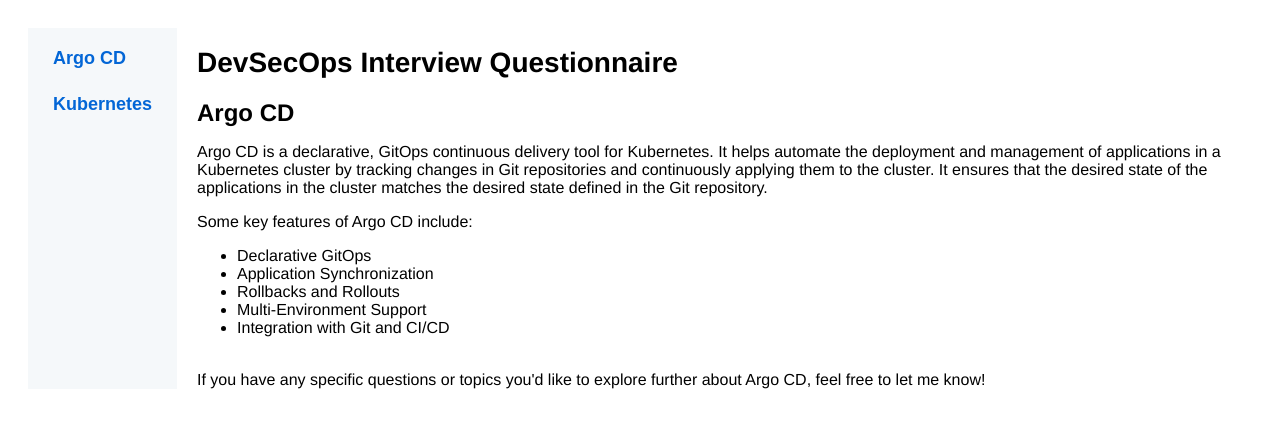
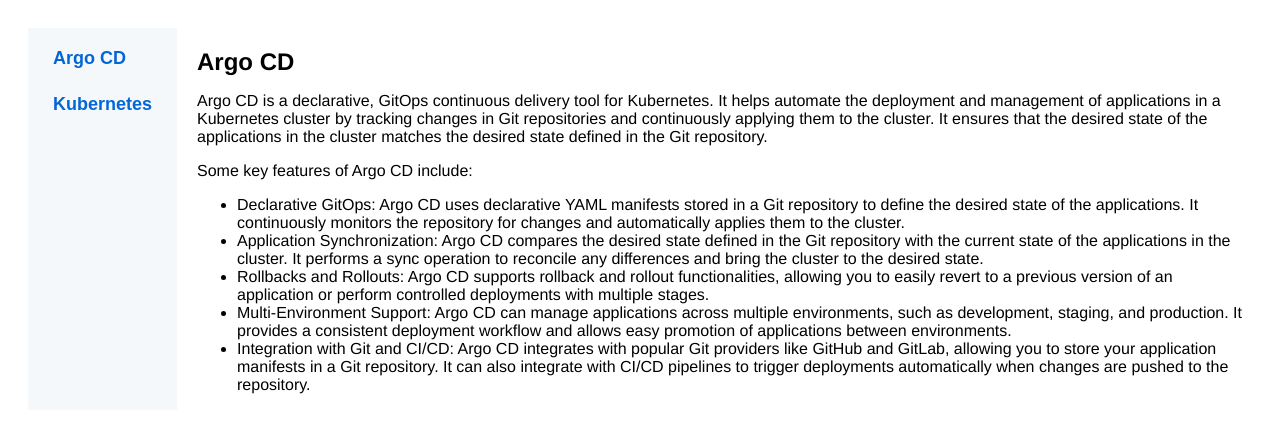
Before and after one commit to rupeshpanwar/DevSecOps-IQ, a plain HTML site: page index.html in a window 1280 px wide. Both pictures are taken after a click on the button "Argo CD". Drawn offline with Linux system fonts and the light colour scheme.

Commit message:
code change

```diff
--- a/index.html
+++ b/index.html
@@ -70,8 +70,6 @@
   </div>
 
   <div class="main-content">
-    <h1>DevSecOps Interview Questionnaire</h1>
-
     <div class="section" id="argo" style="display: none;">
       <h2>Argo CD</h2>
       <p>
@@ -81,14 +79,18 @@
         Some key features of Argo CD include:
       </p>
       <ul>
-        <li>Declarative GitOps</li>
-        <li>Application Synchronization</li>
-        <li>Rollbacks and Rollouts</li>
-        <li>Multi-Environment Support</li>
-        <li>Integration with Git and CI/CD</li>
+        <li> Declarative GitOps: Argo CD uses declarative YAML manifests stored in a Git repository to define the desired state of the applications. It continuously monitors the repository for changes and automatically applies them to the cluster.
+        </li>
+        <li> Application Synchronization: Argo CD compares the desired state defined in the Git repository with the current state of the applications in the cluster. It performs a sync operation to reconcile any differences and bring the cluster to the desired state.
+        </li>
+        <li> Rollbacks and Rollouts: Argo CD supports rollback and rollout functionalities, allowing you to easily revert to a previous version of an application or perform controlled deployments with multiple stages.
+        </li>
+        <li> Multi-Environment Support: Argo CD can manage applications across multiple environments, such as development, staging, and production. It provides a consistent deployment workflow and allows easy promotion of applications between environments.
+        </li>
+        <li> Integration with Git and CI/CD: Argo CD integrates with popular Git providers like GitHub and GitLab, allowing you to store your application manifests in a Git repository. It can also integrate with CI/CD pipelines to trigger deployments automatically when changes are pushed to the repository.
+        </li>
       </ul>
-      <br>
-      If you have any specific questions or topics you'd like to explore further about Argo CD, feel free to let me know!
+
     </div>
 
     <div class="section" id="k8s" style="display: none;">
```
